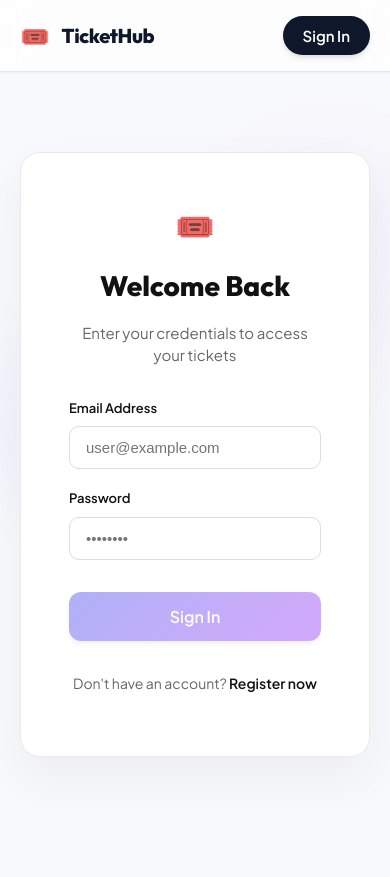
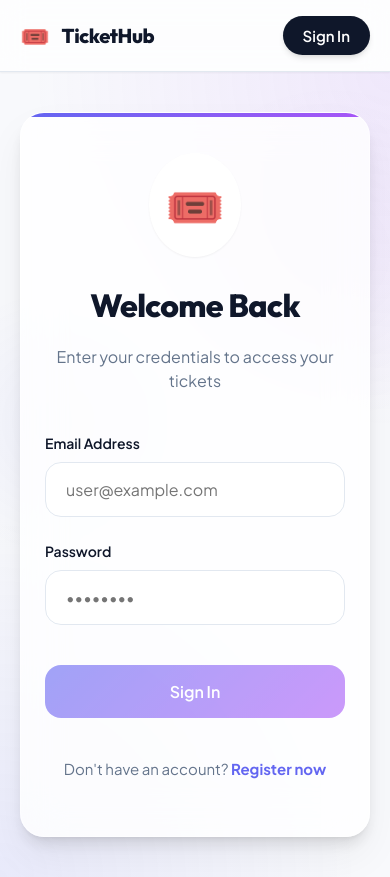
Before and after one commit to Ashjha75/ticketing-system, an Angular app in the folder ticketing-system-ui/: page /login in a window 390 px wide. Before the commit the page ends 844 px from the top, so only its background shows below. Built offline with nearby package versions, Linux system fonts and the light colour scheme.

Commit message:
feat: implement styling for auth pages and structure for event detail component

```diff
--- a/ticketing-system-ui/src/app/components/auth/login/login.component.css
+++ b/ticketing-system-ui/src/app/components/auth/login/login.component.css
@@ -3,46 +3,74 @@
   align-items: center;
   justify-content: center;
   min-height: calc(100vh - 80px);
-  padding: 20px;
+  padding: 40px 20px;
+  position: relative;
+}
+
+.auth-container::before {
+  content: '';
+  position: absolute;
+  inset: 0;
+  background: radial-gradient(circle at top right, rgba(168, 85, 247, 0.1), transparent 40%),
+              radial-gradient(circle at bottom left, rgba(99, 102, 241, 0.1), transparent 40%);
+  pointer-events: none;
+  z-index: -1;
 }
 
 .auth-card {
-  background-color: white;
-  border: 1px solid #eaeaea;
-  border-radius: 20px;
-  padding: 48px;
+  background: rgba(255, 255, 255, 0.8);
+  backdrop-filter: blur(20px);
+  -webkit-backdrop-filter: blur(20px);
+  border: 1px solid rgba(255, 255, 255, 0.5);
+  border-radius: 32px;
+  padding: 56px 48px;
   width: 100%;
   max-width: 480px;
-  box-shadow: 0 20px 50px rgba(0,0,0,0.05);
+  box-shadow: var(--shadow-lg), 0 20px 40px rgba(0,0,0,0.05);
   text-align: center;
+  position: relative;
+  overflow: hidden;
+}
+
+.auth-card::after {
+  content: '';
+  position: absolute;
+  top: 0; left: 0; right: 0;
+  height: 4px;
+  background: var(--accent-gradient);
 }
 
 .auth-header {
-  margin-bottom: 32px;
+  margin-bottom: 40px;
 }
 
 .auth-header .emoji {
-  font-size: 32px;
-  margin-bottom: 16px;
-  display: block;
+  font-size: 48px;
+  margin-bottom: 24px;
+  display: inline-block;
+  background: white;
+  padding: 16px;
+  border-radius: 50%;
+  box-shadow: var(--shadow-sm);
 }
 
 .auth-header h1 {
-  font-size: 28px;
+  font-size: 32px;
   font-weight: 800;
-  margin: 0 0 8px 0;
-  color: #111;
+  margin: 0 0 12px 0;
+  color: var(--text-primary);
+  letter-spacing: -0.02em;
 }
 
 .auth-header p {
-  color: #666;
-  font-size: 15px;
+  color: var(--text-secondary);
+  font-size: 16px;
 }
 
 .auth-form {
   display: flex;
   flex-direction: column;
-  gap: 20px;
+  gap: 24px;
   text-align: left;
 }
 
@@ -53,55 +81,71 @@
 }
 
 .form-group label {
-  font-size: 13px;
+  font-size: 14px;
   font-weight: 600;
-  color: #111;
+  color: var(--text-primary);
 }
 
 .form-group input {
-  padding: 12px 16px;
-  border: 1px solid #ddd;
-  border-radius: 10px;
-  font-size: 15px;
-  transition: all 0.2s;
+  padding: 16px 20px;
+  background: rgba(255, 255, 255, 0.9);
+  border: 1px solid var(--border-color);
+  border-radius: 16px;
+  font-size: 16px;
+  transition: all 0.3s ease;
+  font-family: var(--font-body);
 }
 
 .form-group input:focus {
   outline: none;
-  border-color: #111;
-  box-shadow: 0 0 0 4px rgba(0,0,0,0.03);
+  border-color: var(--accent-color);
+  box-shadow: 0 0 0 4px rgba(99, 102, 241, 0.1);
+  background: white;
 }
 
 .auth-btn {
-  margin-top: 12px;
-  padding: 14px;
-  border-radius: 12px;
+  margin-top: 16px;
+  padding: 16px;
+  border-radius: 16px;
   font-size: 16px;
+  width: 100%;
 }
 
 .auth-footer {
-  margin-top: 32px;
-  font-size: 14px;
-  color: #666;
+  margin-top: 40px;
+  font-size: 15px;
+  color: var(--text-secondary);
 }
 
 .auth-footer a {
-  color: #111;
-  font-weight: 600;
+  color: var(--accent-color);
+  font-weight: 700;
   text-decoration: none;
+  transition: color 0.2s;
 }
 
 .auth-footer a:hover {
+  color: var(--accent-hover);
   text-decoration: underline;
 }
 
 .error-text {
-  color: #c62828;
-  font-size: 12px;
-  margin-top: -4px;
+  color: var(--error);
+  font-size: 13px;
+  font-weight: 500;
+  margin-top: 4px;
 }
 
 .auth-btn:disabled {
-  opacity: 0.5;
+  opacity: 0.6;
   cursor: not-allowed;
+  transform: none !important;
+  box-shadow: none !important;
 }
+
+@media (max-width: 600px) {
+  .auth-card {
+    padding: 40px 24px;
+    border-radius: 24px;
+  }
+}
--- a/ticketing-system-ui/src/app/components/auth/register/register.component.css
+++ b/ticketing-system-ui/src/app/components/auth/register/register.component.css
@@ -3,46 +3,74 @@
   align-items: center;
   justify-content: center;
   min-height: calc(100vh - 80px);
-  padding: 20px;
+  padding: 40px 20px;
+  position: relative;
+}
+
+.auth-container::before {
+  content: '';
+  position: absolute;
+  inset: 0;
+  background: radial-gradient(circle at top right, rgba(168, 85, 247, 0.1), transparent 40%),
+              radial-gradient(circle at bottom left, rgba(99, 102, 241, 0.1), transparent 40%);
+  pointer-events: none;
+  z-index: -1;
 }
 
 .auth-card {
-  background-color: white;
-  border: 1px solid #eaeaea;
-  border-radius: 20px;
-  padding: 48px;
+  background: rgba(255, 255, 255, 0.8);
+  backdrop-filter: blur(20px);
+  -webkit-backdrop-filter: blur(20px);
+  border: 1px solid rgba(255, 255, 255, 0.5);
+  border-radius: 32px;
+  padding: 56px 48px;
   width: 100%;
   max-width: 480px;
-  box-shadow: 0 20px 50px rgba(0,0,0,0.05);
+  box-shadow: var(--shadow-lg), 0 20px 40px rgba(0,0,0,0.05);
   text-align: center;
+  position: relative;
+  overflow: hidden;
+}
+
+.auth-card::after {
+  content: '';
+  position: absolute;
+  top: 0; left: 0; right: 0;
+  height: 4px;
+  background: var(--accent-gradient);
 }
 
 .auth-header {
-  margin-bottom: 32px;
+  margin-bottom: 40px;
 }
 
 .auth-header .emoji {
-  font-size: 32px;
-  margin-bottom: 16px;
-  display: block;
+  font-size: 48px;
+  margin-bottom: 24px;
+  display: inline-block;
+  background: white;
+  padding: 16px;
+  border-radius: 50%;
+  box-shadow: var(--shadow-sm);
 }
 
 .auth-header h1 {
-  font-size: 28px;
+  font-size: 32px;
   font-weight: 800;
-  margin: 0 0 8px 0;
-  color: #111;
+  margin: 0 0 12px 0;
+  color: var(--text-primary);
+  letter-spacing: -0.02em;
 }
 
 .auth-header p {
-  color: #666;
-  font-size: 15px;
+  color: var(--text-secondary);
+  font-size: 16px;
 }
 
 .auth-form {
   display: flex;
   flex-direction: column;
-  gap: 20px;
+  gap: 24px;
   text-align: left;
 }
 
@@ -53,55 +81,71 @@
 }
 
 .form-group label {
-  font-size: 13px;
+  font-size: 14px;
   font-weight: 600;
-  color: #111;
+  color: var(--text-primary);
 }
 
 .form-group input {
-  padding: 12px 16px;
-  border: 1px solid #ddd;
-  border-radius: 10px;
-  font-size: 15px;
-  transition: all 0.2s;
+  padding: 16px 20px;
+  background: rgba(255, 255, 255, 0.9);
+  border: 1px solid var(--border-color);
+  border-radius: 16px;
+  font-size: 16px;
+  transition: all 0.3s ease;
+  font-family: var(--font-body);
 }
 
 .form-group input:focus {
   outline: none;
-  border-color: #111;
-  box-shadow: 0 0 0 4px rgba(0,0,0,0.03);
+  border-color: var(--accent-color);
+  box-shadow: 0 0 0 4px rgba(99, 102, 241, 0.1);
+  background: white;
 }
 
 .auth-btn {
-  margin-top: 12px;
-  padding: 14px;
-  border-radius: 12px;
+  margin-top: 16px;
+  padding: 16px;
+  border-radius: 16px;
   font-size: 16px;
+  width: 100%;
 }
 
 .auth-footer {
-  margin-top: 32px;
-  font-size: 14px;
-  color: #666;
+  margin-top: 40px;
+  font-size: 15px;
+  color: var(--text-secondary);
 }
 
 .auth-footer a {
-  color: #111;
-  font-weight: 600;
+  color: var(--accent-color);
+  font-weight: 700;
   text-decoration: none;
+  transition: color 0.2s;
 }
 
 .auth-footer a:hover {
+  color: var(--accent-hover);
   text-decoration: underline;
 }
 
 .error-text {
-  color: #c62828;
-  font-size: 12px;
-  margin-top: -4px;
+  color: var(--error);
+  font-size: 13px;
+  font-weight: 500;
+  margin-top: 4px;
 }
 
 .auth-btn:disabled {
-  opacity: 0.5;
+  opacity: 0.6;
   cursor: not-allowed;
+  transform: none !important;
+  box-shadow: none !important;
 }
+
+@media (max-width: 600px) {
+  .auth-card {
+    padding: 40px 24px;
+    border-radius: 24px;
+  }
+}
--- a/ticketing-system-ui/src/app/components/events/event-detail/event-detail.component.css
+++ b/ticketing-system-ui/src/app/components/events/event-detail/event-detail.component.css
@@ -1,75 +1,88 @@
 .event-detail-container {
   max-width: 1200px;
   margin: 0 auto;
-  padding: 40px 20px;
+  padding: 40px 20px 80px;
 }
 
 .event-header {
-  margin-bottom: 24px;
+  margin-bottom: 32px;
 }
 
 .back-btn {
   display: inline-flex;
   align-items: center;
   gap: 8px;
-  background: none;
-  border: none;
-  color: #666;
+  background: white;
+  border: 1px solid var(--border-color);
+  border-radius: 9999px;
+  color: var(--text-secondary);
   font-size: 15px;
-  font-weight: 500;
+  font-weight: 600;
+  font-family: var(--font-body);
   cursor: pointer;
-  padding: 8px 0;
-  transition: color 0.2s;
+  padding: 8px 16px;
+  transition: all 0.3s ease;
+  box-shadow: var(--shadow-sm);
 }
 
 .back-btn:hover {
-  color: #111;
+  color: var(--text-primary);
+  border-color: var(--text-primary);
+  transform: translateX(-4px);
+  box-shadow: var(--shadow-md);
 }
 
 .event-content-grid {
   display: grid;
   grid-template-columns: 2fr 1fr;
-  gap: 40px;
+  gap: 48px;
+  align-items: start;
 }
 
 .event-hero-image {
-  height: 400px;
-  border-radius: 24px;
-  background-color: #f5f5f5;
+  height: 480px;
+  border-radius: 32px;
+  background-color: var(--bg-primary);
   position: relative;
-  margin-bottom: 32px;
-  background-image: linear-gradient(
-    45deg,
-    #f3f3f3 25%,
-    transparent 25%,
-    transparent 50%,
-    #f3f3f3 50%,
-    #f3f3f3 75%,
-    transparent 75%,
-    transparent
-  );
-  background-size: 40px 40px;
+  margin-bottom: 40px;
+  overflow: hidden;
+  box-shadow: var(--shadow-lg);
+}
+
+.event-hero-image::after {
+  content: '';
+  position: absolute;
+  inset: 0;
+  background: linear-gradient(to top, rgba(0,0,0,0.4) 0%, transparent 40%);
+}
+
+.event-hero-image img {
+  width: 100%;
+  height: 100%;
+  object-fit: cover;
 }
 
 .category-badge {
   position: absolute;
   top: 24px;
   left: 24px;
-  background-color: rgba(255, 255, 255, 0.9);
-  padding: 6px 16px;
-  border-radius: 20px;
-  font-size: 13px;
+  background: rgba(255, 255, 255, 0.9);
+  backdrop-filter: blur(8px);
+  padding: 8px 20px;
+  border-radius: 9999px;
+  font-size: 14px;
   font-weight: 700;
-  color: #111;
+  color: var(--text-primary);
   text-transform: uppercase;
   letter-spacing: 0.05em;
-  backdrop-filter: blur(4px);
+  z-index: 10;
+  box-shadow: var(--shadow-md);
 }
 
 .event-title {
-  font-size: 48px;
+  font-size: 56px;
   font-weight: 800;
-  color: #111;
+  color: var(--text-primary);
   margin: 0 0 32px 0;
   letter-spacing: -0.03em;
   line-height: 1.1;
@@ -79,25 +92,29 @@
   display: flex;
   flex-direction: column;
   gap: 24px;
-  margin-bottom: 40px;
-  padding-bottom: 32px;
-  border-bottom: 1px solid #eaeaea;
+  margin-bottom: 48px;
+  padding: 32px;
+  background: white;
+  border-radius: 24px;
+  border: 1px solid var(--border-color);
+  box-shadow: var(--shadow-sm);
 }
 
 .meta-item {
   display: flex;
-  align-items: flex-start;
-  gap: 16px;
+  align-items: center;
+  gap: 20px;
 }
 
 .meta-icon {
   display: flex;
   align-items: center;
   justify-content: center;
-  width: 24px;
-  height: 24px;
-  color: #111;
-  margin-top: 2px;
+  width: 48px;
+  height: 48px;
+  color: var(--accent-color);
+  background: rgba(99, 102, 241, 0.1);
+  border-radius: 50%;
 }
 
 .meta-text {
@@ -108,47 +125,39 @@
 
 .meta-text strong {
   font-size: 16px;
-  font-weight: 600;
-  color: #111;
+  font-weight: 700;
+  color: var(--text-primary);
 }
 
 .meta-text span {
-  font-size: 15px;
-  color: #555;
+  font-size: 16px;
+  color: var(--text-secondary);
 }
 
 .event-description h3 {
-  font-size: 20px;
-  color: #111;
-  margin: 0 0 16px 0;
+  font-size: 28px;
+  font-weight: 700;
+  color: var(--text-primary);
+  margin: 0 0 24px 0;
 }
 
 .event-description p {
-  font-size: 16px;
-  color: #555;
-  line-height: 1.7;
+  font-size: 18px;
+  color: var(--text-secondary);
+  line-height: 1.8;
 }
 
 .booking-card {
-  background: linear-gradient(145deg, #ffffff, #fcfcfc);
-  border: 1px solid rgba(0, 0, 0, 0.05);
-  border-radius: 24px;
-  padding: 32px;
   position: sticky;
-  top: 40px;
-  box-shadow:
-    0 30px 60px -12px rgba(0, 0, 0, 0.15),
-    0 18px 36px -18px rgba(0, 0, 0, 0.1);
+  top: 100px;
+  padding: 40px;
 }
 
 .booking-card h3 {
   font-size: 24px;
   font-weight: 800;
-  margin: 0 0 24px 0;
-  color: #111;
-  background: linear-gradient(90deg, #111, #444);
-  -webkit-background-clip: text;
-  -webkit-text-fill-color: transparent;
+  margin: 0 0 32px 0;
+  color: var(--text-primary);
 }
 
 .price-row {
@@ -156,133 +165,141 @@
   justify-content: space-between;
   align-items: center;
   padding-bottom: 24px;
-  border-bottom: 1px solid #eaeaea;
-  margin-bottom: 24px;
+  border-bottom: 1px dashed var(--border-color);
+  margin-bottom: 32px;
 }
 
 .price-label {
-  font-size: 15px;
-  color: #666;
+  font-size: 16px;
+  color: var(--text-secondary);
 }
 
 .price-value {
-  font-size: 20px;
-  font-weight: 700;
-  color: #111;
+  font-size: 28px;
+  font-weight: 800;
+  color: var(--text-primary);
 }
 
 .quantity-selector {
   display: flex;
   justify-content: space-between;
   align-items: center;
-  margin-bottom: 24px;
+  margin-bottom: 32px;
 }
 
 .qty-label {
-  font-size: 15px;
+  font-size: 16px;
   font-weight: 600;
-  color: #111;
+  color: var(--text-primary);
 }
 
 .qty-controls {
   display: flex;
   align-items: center;
   gap: 16px;
-  background-color: #f5f7fa;
-  border-radius: 30px;
-  padding: 6px;
-  box-shadow: inset 0 2px 5px rgba(0, 0, 0, 0.02);
+  background-color: var(--bg-primary);
+  border-radius: 9999px;
+  padding: 8px;
+  border: 1px solid var(--border-color);
 }
 
 .qty-btn {
-  width: 36px;
-  height: 36px;
+  width: 40px;
+  height: 40px;
   border-radius: 50%;
   border: none;
   background-color: white;
-  color: #111;
+  color: var(--text-primary);
   font-size: 20px;
   font-weight: 600;
   cursor: pointer;
-  box-shadow: 0 4px 10px rgba(0, 0, 0, 0.08);
+  box-shadow: var(--shadow-sm);
   display: flex;
   align-items: center;
   justify-content: center;
-  transition:
-    transform 0.2s,
-    box-shadow 0.2s;
+  transition: all 0.2s ease;
 }
 
 .qty-btn:hover {
-  transform: translateY(-2px);
-  box-shadow: 0 6px 14px rgba(0, 0, 0, 0.12);
+  background: var(--bg-primary);
+  color: var(--accent-color);
+  transform: scale(1.05);
 }
 
 .qty-value {
-  font-size: 16px;
-  font-weight: 600;
-  min-width: 20px;
+  font-size: 18px;
+  font-weight: 700;
+  min-width: 24px;
   text-align: center;
+  font-family: var(--font-body);
 }
 
 .total-row {
   display: flex;
   justify-content: space-between;
   align-items: center;
-  margin-bottom: 32px;
-  font-size: 16px;
-  color: #111;
+  margin-bottom: 40px;
+  font-size: 18px;
+  color: var(--text-secondary);
+  background: rgba(99, 102, 241, 0.05);
+  padding: 20px;
+  border-radius: 16px;
 }
 
 .total-row strong {
-  font-size: 24px;
+  font-size: 32px;
+  color: var(--accent-color);
+  font-weight: 800;
 }
 
 .checkout-btn {
   width: 100%;
-  padding: 18px;
+  padding: 20px;
   font-size: 18px;
   font-weight: 700;
-  border-radius: 16px;
-  background: linear-gradient(135deg, #111 0%, #333 100%);
+  border-radius: 9999px;
+  background: var(--accent-gradient);
   color: white;
   border: none;
   cursor: pointer;
-  box-shadow: 0 10px 20px rgba(0, 0, 0, 0.1);
-  transition:
-    transform 0.2s,
-    box-shadow 0.2s;
+  box-shadow: var(--shadow-md);
+  transition: all 0.3s cubic-bezier(0.4, 0, 0.2, 1);
 }
 
 .checkout-btn:hover:not(:disabled) {
   transform: translateY(-2px);
-  box-shadow: 0 15px 25px rgba(0, 0, 0, 0.2);
+  box-shadow: var(--shadow-glow);
 }
 
 .checkout-btn:disabled {
-  background-color: #4caf50;
+  background: var(--success);
   color: white;
   cursor: not-allowed;
+  box-shadow: 0 0 20px rgba(16, 185, 129, 0.3);
 }
 
 .success-message {
-  margin-top: 16px;
-  padding: 12px;
-  background-color: #e8f5e9;
-  color: #2e7d32;
-  border-radius: 8px;
-  font-size: 14px;
+  margin-top: 24px;
+  padding: 16px;
+  background-color: rgba(16, 185, 129, 0.1);
+  color: var(--success);
+  border-radius: 12px;
+  font-size: 15px;
+  font-weight: 600;
   text-align: center;
+  border: 1px solid rgba(16, 185, 129, 0.2);
 }
 
 .error-message {
-  margin-top: 16px;
-  padding: 12px;
-  background-color: #ffebee;
-  color: #c62828;
-  border-radius: 8px;
-  font-size: 14px;
+  margin-top: 24px;
+  padding: 16px;
+  background-color: rgba(239, 68, 68, 0.1);
+  color: var(--error);
+  border-radius: 12px;
+  font-size: 15px;
+  font-weight: 600;
   text-align: center;
+  border: 1px solid rgba(239, 68, 68, 0.2);
 }
 
 .loading-state {
@@ -293,25 +310,22 @@
 }
 
 .spinner {
-  width: 40px;
-  height: 40px;
-  border: 3px solid #f3f3f3;
-  border-top: 3px solid #111;
+  width: 48px;
+  height: 48px;
+  border: 4px solid var(--border-color);
+  border-top: 4px solid var(--accent-color);
   border-radius: 50%;
-  animation: spin 1s linear infinite;
+  animation: spin 1s cubic-bezier(0.4, 0, 0.2, 1) infinite;
 }
 
-@keyframes spin {
-  0% {
-    transform: rotate(0deg);
-  }
-  100% {
-    transform: rotate(360deg);
-  }
-}
-
-@media (max-width: 900px) {
+@media (max-width: 960px) {
   .event-content-grid {
     grid-template-columns: 1fr;
   }
+  .event-title {
+    font-size: 40px;
+  }
+  .booking-card {
+    position: static;
+  }
 }
```
Also changed, not shown: ticketing-system-ui/src/app/components/events/event-detail/event-detail.component.html (+9 -14 lines).
